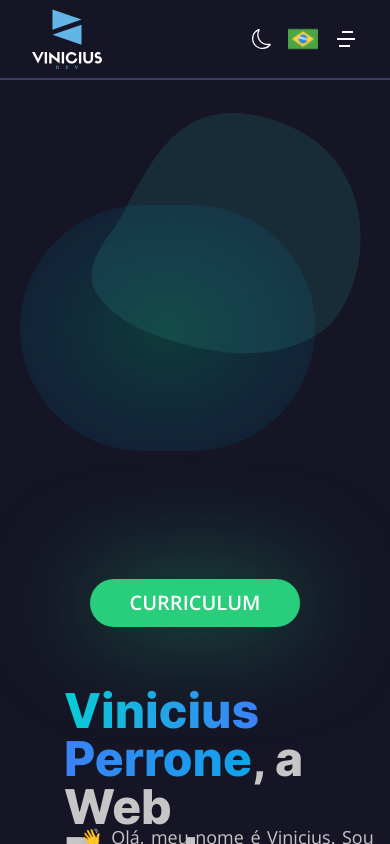
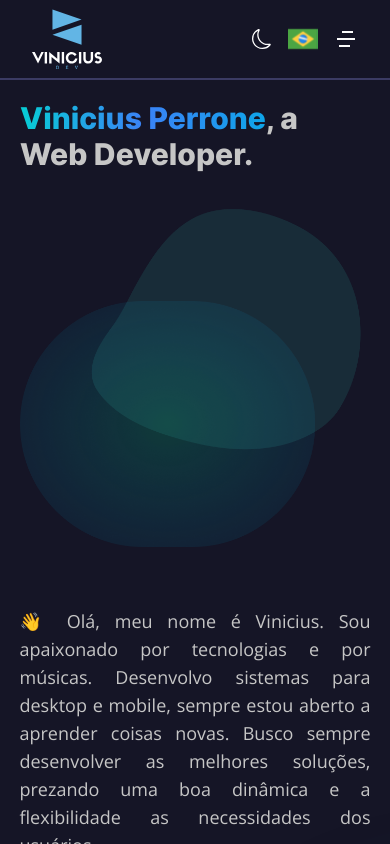
Before and after one commit to viniciusperrone/portfolio, a Next.js app: page / in a window 390 px wide. Built offline with nearby package versions, Linux system fonts and the light colour scheme.

Commit message:
fix: improving main section responsiveness

```diff
--- a/src/components/Button.tsx
+++ b/src/components/Button.tsx
@@ -1,6 +1,6 @@
 export function Button() {
   return(
-    <button className="button-curriculum px-10 h-12 bg-[#28ce7c] rounded-3xl text-xl font-open font-semibold text-white align-self">
+    <button className="button-curriculum px-10 h-12 bg-[#28ce7c] rounded-2xl text-xl font-open font-semibold text-white align-self">
       CURRICULUM
     </button>
   );
--- a/src/components/Main.tsx
+++ b/src/components/Main.tsx
@@ -4,9 +4,9 @@ import Typical from 'react-typical';
 import { Code } from "./Code";
 import { Button } from "./Button";
 
-function TitleHighlighted() {
+function TitleHighlighted({ extraClasses }: any) {
   return(
-    <h1 className="text-5xl font-inter font-extrabold text-[#C6C6C6] h-24 max-w-[500px]">
+    <h1 className={`text-3xl md:text-5xl font-inter font-extrabold text-[#C6C6C6] w-full md:max-w-[500px] ${extraClasses}`}>
       <span className="bg-gradient-to-r from-gradientBlue1 to-gradientBlue2 via-gradientBlue3 text-transparent bg-clip-text">
         Vinicius Perrone
       </span>
@@ -22,8 +22,8 @@ function TitleHighlighted() {
 export function Main() {
   return(
     <main className="w-full min-h-[calc(100vh-80px)] flex flex-col-reverse md:flex-row">
-      <div className="w-full min-h-full flex flex-col md:justify-center pl-16 gap-10 md:gap-20 pt-10 md:pt-32 pb-10">
-        <TitleHighlighted />
+      <div className="w-full min-h-full flex flex-col md:justify-center md:pl-16 gap-10 md:gap-20 pt-10 md:pt-32 pb-10">
+        <TitleHighlighted extraClasses="h-24 hidden md:block" />
         <p className="font-open text-lg text-gray-400 max-w-[90%] m-auto md:m-0 md:max-w-[60%] text-justify">
           👋 Olá, meu nome é Vinicius. Sou apaixonado por
           tecnologias e por músicas. Desenvolvo sistemas
@@ -35,15 +35,16 @@ export function Main() {
         <Code />
       </div>
       <div className="w-full min-h-full py-5 px-5 md:px-0 md:py-0">
+        <TitleHighlighted extraClasses="h-[72px] block md:hidden mb-6" />
         <Image
           src="/images/bg_main_section.png"
           height={600}
           width={600}
           alt="Main Section"
         />
-        <div className="w-full h-full flex justify-center mt-32">
+        {/* <div className="w-full h-full flex justify-center mt-32">
           <Button />
-        </div>
+        </div> */}
       </div>
     </main>
   )
```
